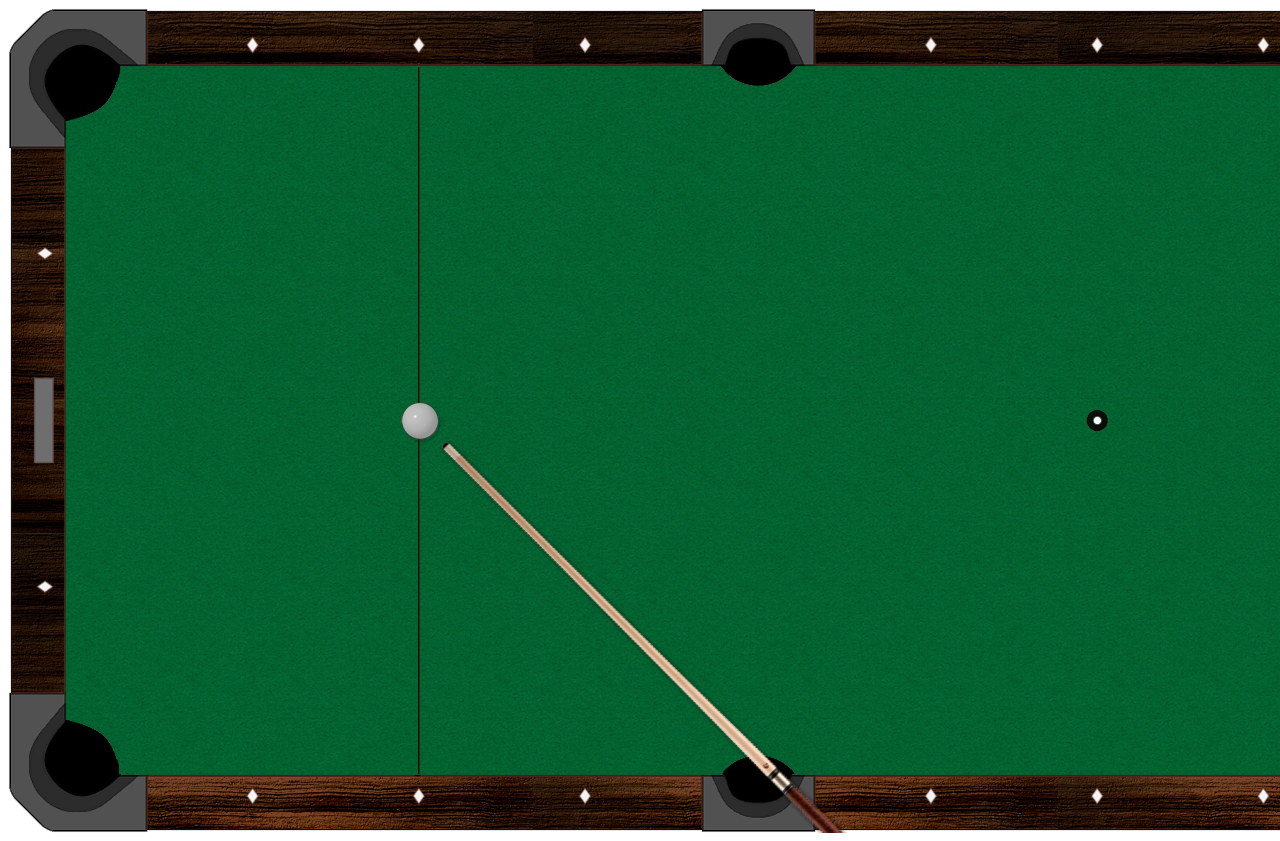
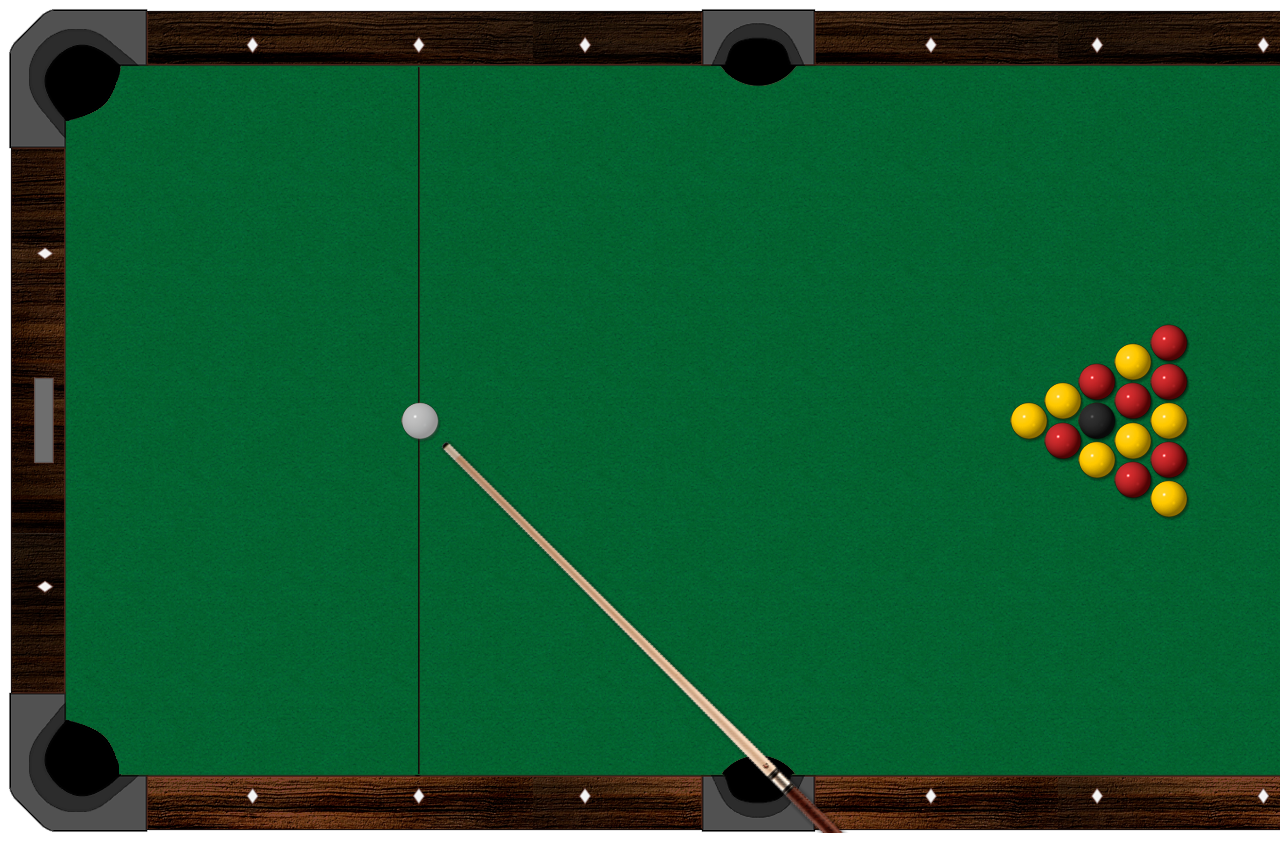
Before and after one commit to NiranDishi/AI-Pool-Game-JS, a plain HTML site: page Classic Pool Game/index.html in a window 1280 px wide. Shown: the top 841 px of the page. Drawn offline with Linux system fonts and the light colour scheme.

Commit message:
finished inmplementing the physics and collisions with table and balls

```diff
--- a/Classic Pool Game/Assets.js
+++ b/Classic Pool Game/Assets.js
@@ -27,6 +27,22 @@ function loadAssets(callback){
     sprites.stick = loadSprite('spr_stick.png');
     sprites.whiteBall = loadSprite('spr_ball2.png');
 
+    sprites.redBall = loadSprite('spr_redBall2.png');
+    sprites.yellowBall = loadSprite('spr_yellowBall2.png');
+    sprites.blackBall = loadSprite('spr_blackBall2.png');
+
 
     assetsLoadingLoop(callback);
 }
+function getBallSpriteByColor(color){
+    switch(color){
+        case COLOR.RED:
+            return sprites.redBall;
+        case COLOR.YELLOW:
+            return sprites.yellowBall;
+        case COLOR.BLACK:
+            return sprites.blackBall;
+        case COLOR.WHITE:
+            return sprites.whiteBall;
+    }
+}
--- a/Classic Pool Game/Ball.js
+++ b/Classic Pool Game/Ball.js
@@ -1,20 +1,120 @@
 const BALL_ORIGIN = new Vector2(25,25);
+const BALL_DIAMETER = 38;
+const BALL_RADIUS= BALL_DIAMETER/2;
 
-function Ball(position){
+function Ball(position, color){
     this.position = position;
     this.velocity = new Vector2();
+    this.moving = false;
+    this.sprite = getBallSpriteByColor(color);
 }
 
 Ball.prototype.update = function(delta){
     this.position.addTo(this.velocity.mult(delta));
 
-    this.velocity=this.velocity.mult(0.98);
+    // apply friction
+    this.velocity=this.velocity.mult(0.984);
+
+    if(this.velocity.length()<5){
+        this.velocity = new Vector2();
+        this.moving = false;
+
+    }
 }
 
 Ball.prototype.draw = function(){
-    Canvas.drawImage(sprites.whiteBall, this.position, BALL_ORIGIN)
+    Canvas.drawImage(this.sprite, this.position, BALL_ORIGIN)
 }
 
 Ball.prototype.shoot = function(power,rotation){
 this.velocity = new Vector2(power*Math.cos(rotation),power*Math.sin(rotation));
+this.moving = true;
 }
+
+Ball.prototype.collideWithBalll = function(ball){
+     //find a normal vector
+    const n = this.position.subtract(ball.position);
+
+    //find distance
+    const dist = n.length();
+
+    if(dist>BALL_DIAMETER){
+        return;
+    }
+
+    //find minimum translation distance
+    const mtd = n.mult((BALL_DIAMETER- dist)/dist)
+
+    //push-pull balls apart
+    this.position = this.position.add(mtd.mult(1/2));
+    ball.position = ball.position.subtract(mtd.mult(1/2));
+
+    //find unit normal vector
+    const un = n.mult(1/n.length());
+
+    //find unit tangent vector
+    const ut = new Vector2(-un.y,un.x);
+
+    //project velocities onto the unit normal and unit tangent vectors
+    const v1n = un.dot(this.velocity);
+    const v1t = ut.dot(this.velocity);
+    const v2n = un.dot(ball.velocity);
+    const v2t = ut.dot(ball.velocity);
+
+    //find new normal velocities
+    let v1nTag = v2n;
+    let v2nTag = v1n;
+
+    //Convert the scalar normal and tangential velocities into vectors
+    v1nTag = un.mult(v1nTag);
+    const v1tTag = ut.mult(v1t);
+    v2nTag = un.mult(v2nTag);
+    const v2tTag = ut.mult(v2t);
+
+    //update velocities
+    this.velocity = v1nTag.add(v1tTag);
+    ball.velocity = v2nTag.add(v2tTag);
+
+    this.moving = true;
+    ball.moving = true;
+
+}
+
+Ball.prototype.collideWithTable = function(table){
+    if(!this.moving){
+        return;
+    }
+
+    let collided = false;
+    if(this.position.y <= table.TopY + BALL_RADIUS){
+        this.velocity = new Vector2(this.velocity.x, -this.velocity.y);
+        collided = true;
+    }
+    if(this.position.x >= table.RightX - BALL_RADIUS){
+        this.velocity = new Vector2(-this.velocity.x, this.velocity.y);
+        collided = true;
+    }
+    if(this.position.y >= table.BottomY - BALL_RADIUS){
+        this.velocity = new Vector2(this.velocity.x, -this.velocity.y);
+        collided = true;
+    }
+    if(this.position.x <= table.LeftX + BALL_RADIUS){
+        this.velocity = new Vector2(-this.velocity.x, this.velocity.y);
+        collided = true;
+    }
+    if(collided){
+        this.velocity = this.velocity.mult(0.98);
+    }
+
+}
+
+
+Ball.prototype.collideWith = function(object){
+   if(object instanceof Ball){
+    this.collideWithBalll(object);
+   }
+   else{
+    this.collideWithTable(object);
+   }
+
+}
--- /dev/null
+++ b/Classic Pool Game/Color.js
@@ -0,0 +1,6 @@
+const COLOR = {
+    RED:1,
+    YELLOW: 2,
+    BLACK: 3,
+    WHITE:4
+}
--- a/Classic Pool Game/GameWorld.js
+++ b/Classic Pool Game/GameWorld.js
@@ -1,23 +1,85 @@
-const DELTA = 1/100;
+const DELTA = 1/177;
 
 function GameWorld(){
 
-this.whiteBall = new Ball(new Vector2(413,413));
+this.balls = [
+    [new Vector2(1022,413),COLOR.YELLOW],//1
+    [new Vector2(1056,393),COLOR.YELLOW],//2
+    [new Vector2(1056,433),COLOR.RED],//3
+    [new Vector2(1090,374),COLOR.RED],//4
+    [new Vector2(1090,413),COLOR.BLACK],//5
+    [new Vector2(1090,452),COLOR.YELLOW],//6
+    [new Vector2(1126,354),COLOR.YELLOW],//7
+    [new Vector2(1126,393),COLOR.RED],//8
+    [new Vector2(1126,433),COLOR.YELLOW],//9
+    [new Vector2(1126,472),COLOR.RED],//10
+    [new Vector2(1162,335),COLOR.RED],//11
+    [new Vector2(1162,374),COLOR.RED],//12
+    [new Vector2(1162,413),COLOR.YELLOW],//13
+    [new Vector2(1162,452),COLOR.RED],//14
+    [new Vector2(1162,491),COLOR.YELLOW],//15
+    [new Vector2(413,413),COLOR.WHITE],//white
+].map(params => new Ball(params[0],params[1]))
+
+this.whiteBall = this.balls[this.balls.length-1];
+
 this.stick = new Stick(new Vector2(413,413),
 this.whiteBall.shoot.bind(this.whiteBall)
 );
+this.table = {
+    TopY: 57,
+    RightX:1443,
+    BottomY: 768,
+    LeftX: 57
 }
+}
+
+GameWorld.prototype.handleCollisions = function(){
+    for( let i = 0; i < this.balls.length; i++){
+        this.balls[i].collideWith(this.table);
+        for( let j = i + 1; j < this.balls.length; j++){
+            const firstBall = this.balls[i];
+            const secondBall = this.balls[j];
+            firstBall.collideWith(secondBall);
+        }
+    }
+
+}
+
+
 
 GameWorld.prototype.update = function(){
 
+    this.handleCollisions();
+
     this.stick.update();
-    this.whiteBall.update(DELTA);
+for(let i=0; i<this.balls.length;i++){
+    this.balls[i].update(DELTA);
+}
+
+if(!this.ballsMoving() && this.stick.shot){
+        this.stick.reposition(this.whiteBall.position);
+    }
 }
 
 GameWorld.prototype.draw = function(){
 
     Canvas.drawImage(sprites.background,{x:0,y:0});
+
+    for(let i=0; i<this.balls.length;i++){
+        this.balls[i].draw();
+    }
     this.stick.draw();
-    this.whiteBall.draw();
 
 }
+
+GameWorld.prototype.ballsMoving = function(){
+    let ballsMoving = false;
+    for(let i=0; i<this.balls.length;i++){
+        if(this.balls[i].moving){
+            ballsMoving = true;
+            break;
+        }
+    }
+    return ballsMoving;
+}
--- a/Classic Pool Game/Stick.js
+++ b/Classic Pool Game/Stick.js
@@ -1,13 +1,13 @@
 const STICK_ORIGIN = new Vector2(970,11);
 const STICK_SHOT_ORIGIN = new Vector2(950,11);
-
+const MAX_POWER= 7500;
 function Stick(position,onShoot){
     this.position = position;
     this.rotation = 0 ;
     this.origin = STICK_ORIGIN.copy();
     this.power=0;
     this.onShoot = onShoot;
-
+    this.shot = false;
 }
 
 Stick.prototype.update = function(){
@@ -34,12 +34,22 @@ Stick.prototype.updateRotation = function(){
 }
 
 Stick.prototype.increasePower = function(){
-    this.power +=100;
+    if(this.power > MAX_POWER){
+        return;
+    }
+    this.power +=120;
     this.origin.x+=5;
 }
 
 Stick.prototype.shoot=function(){
     this.onShoot(this.power,this.rotation);
     this.power=0;
-    this.origin=STICK_SHOT_ORIGIN;
+    this.origin=STICK_SHOT_ORIGIN.copy();
+    this.shot= true;
 }
+
+Stick.prototype.reposition = function(position){
+    this.position = position.copy();
+    this.origin= STICK_ORIGIN.copy();
+    this.shot = false;
+}
--- a/Classic Pool Game/Vector2.js
+++ b/Classic Pool Game/Vector2.js
@@ -5,8 +5,11 @@ function Vector2(x=0,y=0){
 }
 
 Vector2.prototype.copy = function(){
+    return new Vector2(this.x,this.y);
+}
 
-    return new Vector2(this.x,this.y);
+Vector2.prototype.add = function(vector){
+    return new Vector2(this.x + vector.x, this.y +vector.y);
 }
 
 Vector2.prototype.addTo = function(vector){
@@ -14,7 +17,19 @@ Vector2.prototype.addTo = function(vector){
     this.y +=vector.y;
 }
 
+Vector2.prototype.subtract = function(vector){
+    return new Vector2(this.x - vector.x, this.y - vector.y);
+}
+
 Vector2.prototype.mult = function(scalar){
 
     return new Vector2(this.x*scalar,this.y*scalar);
 }
+
+Vector2.prototype.dot = function(vector){
+    return this.x * vector.x + this.y * vector.y;
+}
+
+Vector2.prototype.length = function(){
+    return Math.sqrt(Math.pow(this.x, 2) + Math.pow(this.y,2));
+}
--- a/Classic Pool Game/index.html
+++ b/Classic Pool Game/index.html
@@ -11,6 +11,7 @@
         <script src="input/ButtonState.js"></script>
         <script src="input/Mouse.js"></script>
         <script src="Canvas.js"></script>
+        <script src="Color.js"></script>
         <script src="Assets.js"></script>
         <script src="Ball.js"></script>
         <script src="Stick.js"></script>
```
